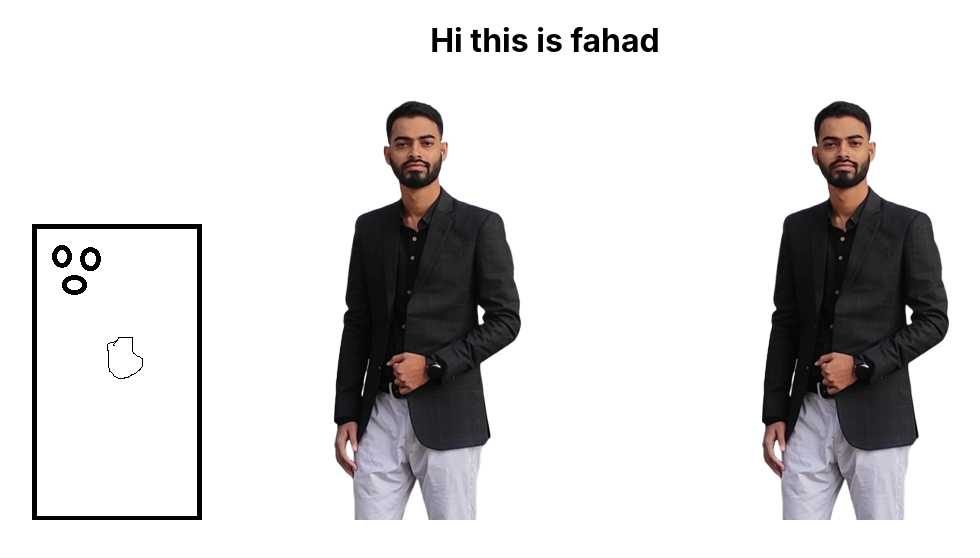
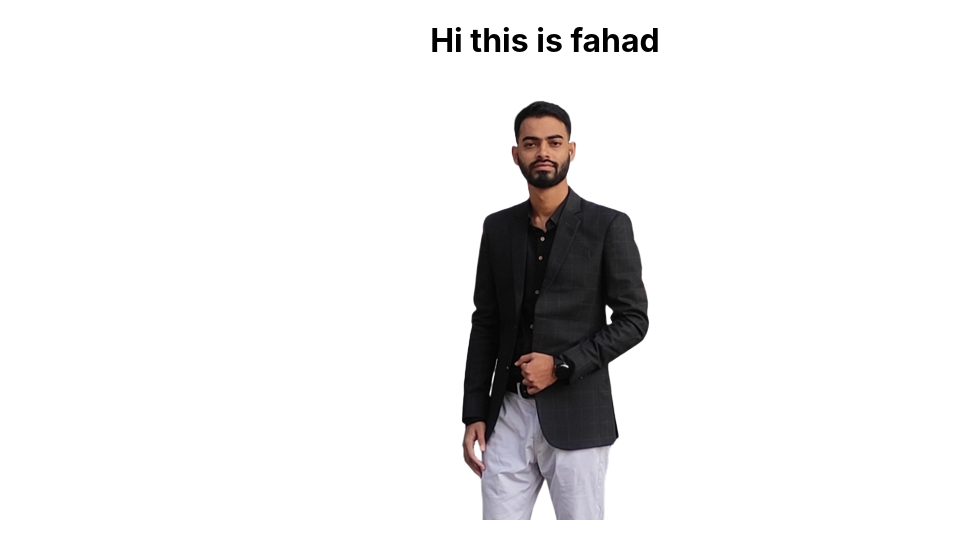
Before and after one commit to mohammadfahad5011/reactdemoimg, a React (Create React App) app: page / in a window 1280 px wide. Shown: the top 558 px of the page, without its empty margins (95-1075 px from the left). Built offline with nearby package versions, Linux system fonts and the light colour scheme.

Commit message:
again change image path

```diff
--- a/src/components/Hero.js
+++ b/src/components/Hero.js
@@ -5,8 +5,8 @@ const Hero = () => {
   return (
     <>
       <h1>Hi this is fahad</h1>
-      <img src="/images/Apple.png" alt="apple" />
-      <img src="/images/hero.png" alt="Hero" />
+      {/* <img src="/images/Apple.png" alt="apple" />
+      <img src="/images/hero.png" alt="Hero" /> */}
       <img src={hero} alt="Hero" />
     </>
   );
```
